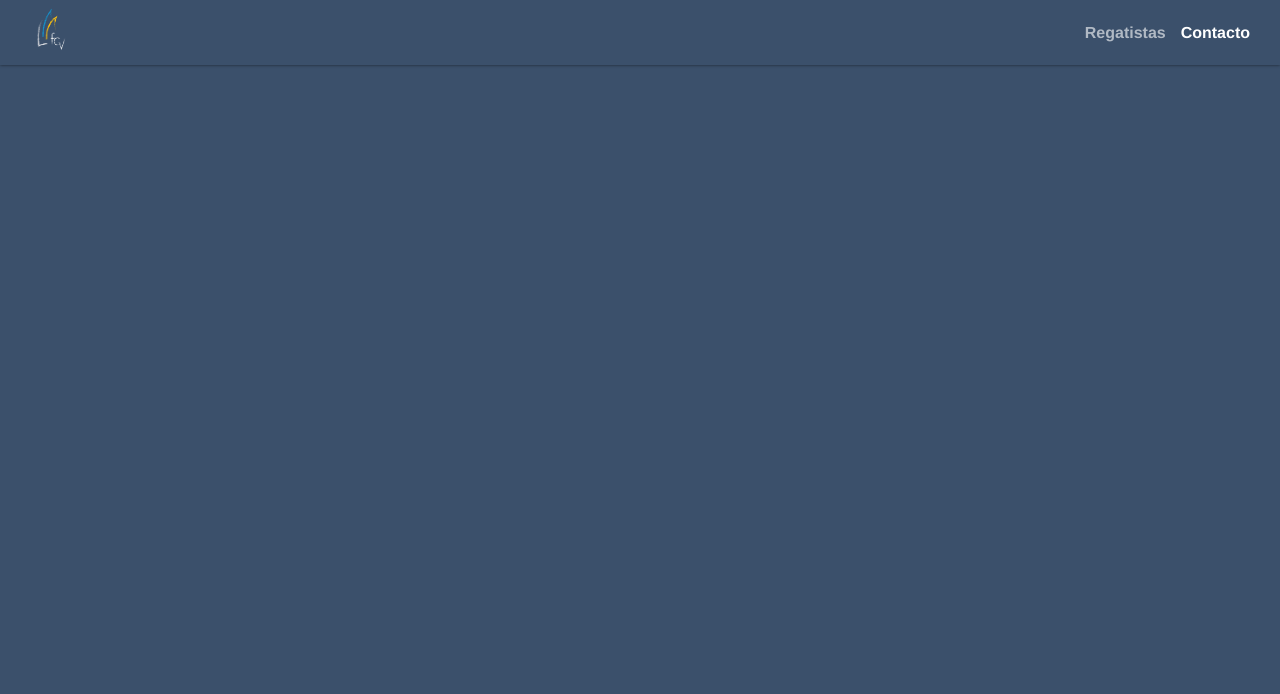
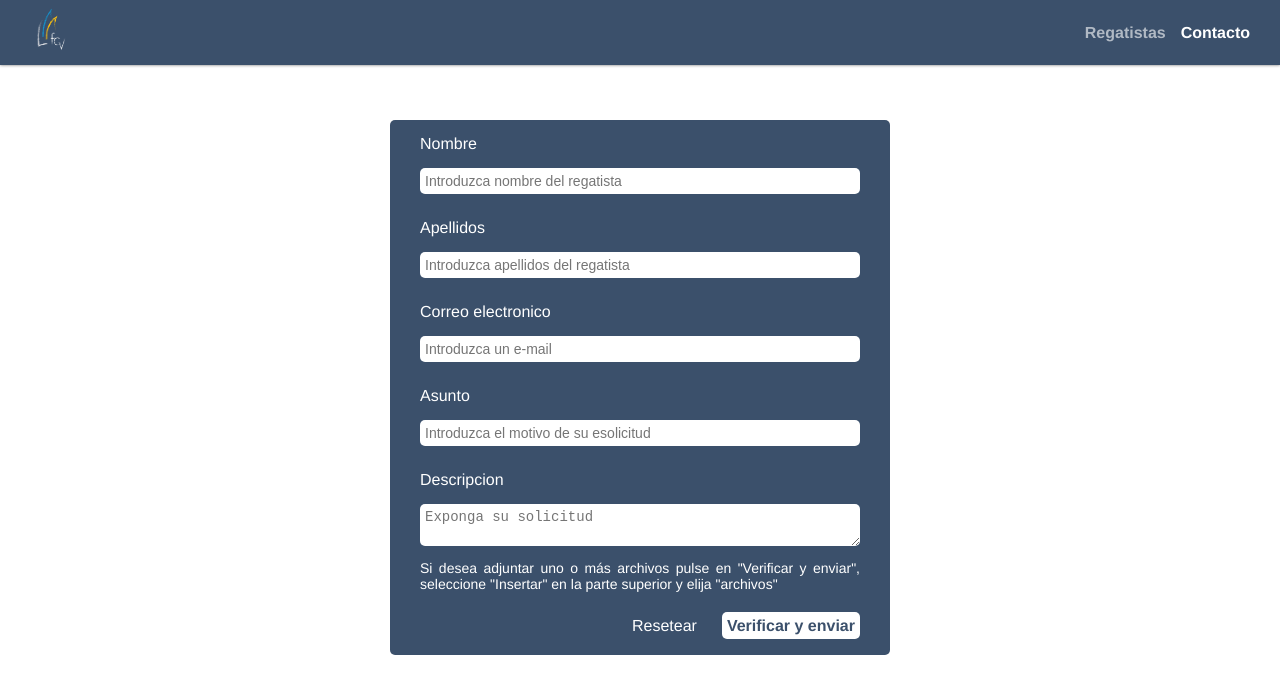
Before and after one commit to nestorhdez/regata-front, a Vue app: page /#/contact in a window 1280 px wide. Shown: the top 694 px of the page. Built offline with nearby package versions, Linux system fonts and the light colour scheme.

Commit message:
Fixed errors on  merge with master.

```diff
--- a/src/App.vue
+++ b/src/App.vue
@@ -28,7 +28,6 @@
   text-align: center;
   color: #2c3e50;
   min-height: 100vh;
-  background-color: #3b506b;
 }
 
 #nav {
--- a/src/components/Contact.vue
+++ b/src/components/Contact.vue
@@ -56,7 +56,7 @@ export default {
   },
   computed: {
     mailto() {
-      return `mailto:ruben.altair91@gmail.com?subject=(Incidencia): ${this.issue}&body=Mensaje de ${this.firstName} ${this.lastName} <${this.email}>:%0A${this.description}`
+      return `mailto:ruben.altair91@gmail.com?cc=${this.email}&subject=(Incidencia): ${this.issue}&body=Mensaje de ${this.firstName} ${this.lastName} <${this.email}>:%0A${this.description}`
     }
   }
 }
@@ -67,7 +67,8 @@ export default {
   max-width: 500px;
   margin: auto;
   border-radius: 5px;
-  background-color: white;
+  background-color: #3b506b;
+  color: white;
 }
 .field{
   padding: 10px 30px 10px;
@@ -86,15 +87,15 @@ label {
 }
 p{
   margin: 0px;
+  color: white;
 }
 .info{
     width: 100%;
     padding: 5px;
     font-size: 14px;
     border: 0px;
-    background-color: rgb(176, 230, 230);
+    /* background-color: rgb(176, 230, 230); */
     border-radius: 5px;
-    color: rgb(0, 0, 0);
 }
 .click{
   padding: 25px 30px 20px;
@@ -111,12 +112,11 @@ p{
 }
 .reset{
   width: 100px;
-  color: #3b506b;
   cursor: pointer;
 }
 .send{
-  background-color: #3b506b;
-  color: rgb(255, 255, 255);
-  font-weight: bolder
+  background-color: white;
+  color: #3b506b;
+  font-weight: bolder;
 }
 </style>
--- a/src/router.js
+++ b/src/router.js
@@ -1,6 +1,7 @@
 import Vue from 'vue'
 import Router from 'vue-router'
 import Home from './views/Home.vue'
+import Contact from './views/Contact.vue'
 
 Vue.use(Router)
 
@@ -11,18 +12,10 @@ export default new Router({
       name: 'home',
       component: Home
     },
-    // {
-    //   path: '/contact',
-    //   name: 'contact',
-    //   component: Contact,
-    // },
     {
-      path: '/about',
-      name: 'about',
-      // route level code-splitting
-      // this generates a separate chunk (about.[hash].js) for this route
-      // which is lazy-loaded when the route is visited.
-      component: () => import(/* webpackChunkName: "about" */ './views/About.vue')
+      path: '/contact',
+      name: 'contact',
+      component: Contact,
     }
   ]
 })
--- a/src/views/About.vue
+++ b/src/views/Contact.vue
@@ -1,5 +1,5 @@
 <template>
-  <div>
+  <div class="contact">
     <Contact/>
   </div>
 </template>
@@ -14,3 +14,9 @@ export default {
   }
 }
 </script>
+
+<style scoped>
+  .contact {
+    padding-top: 120px;
+  }
+</style>
```
